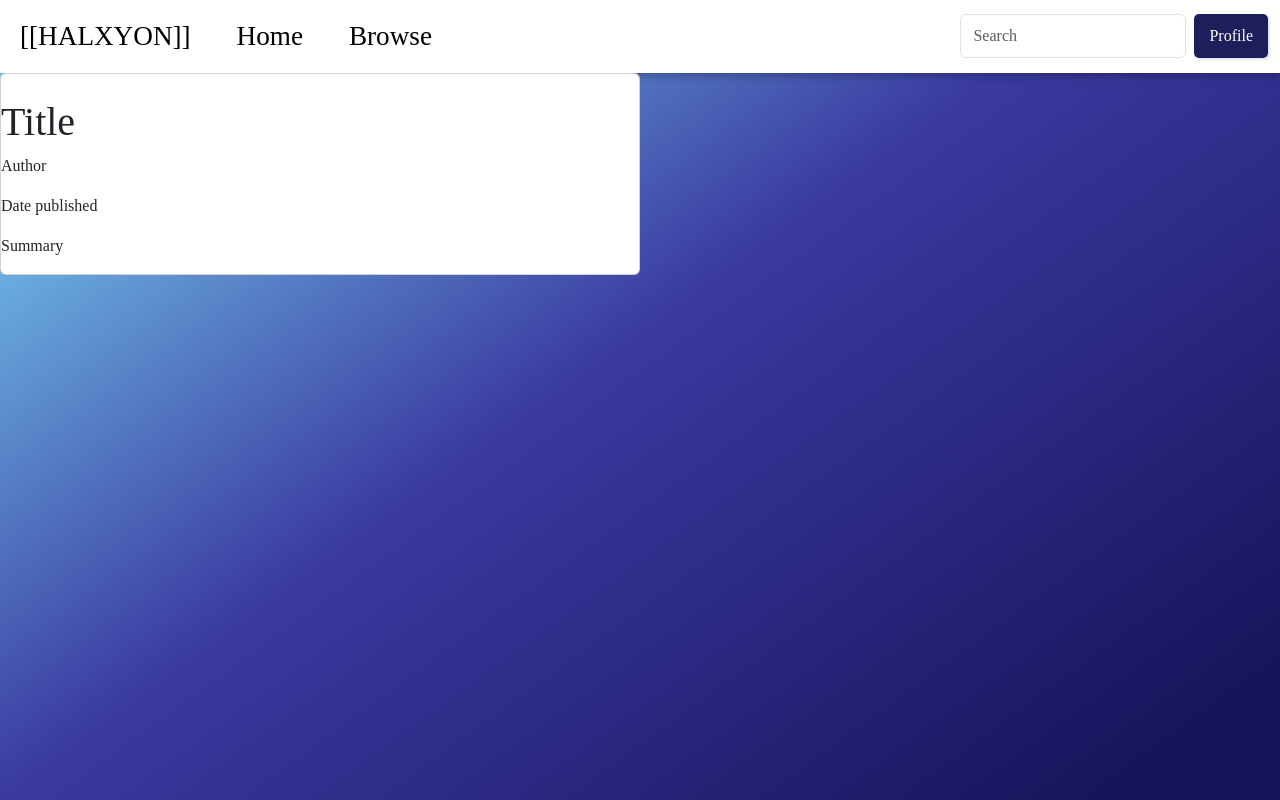
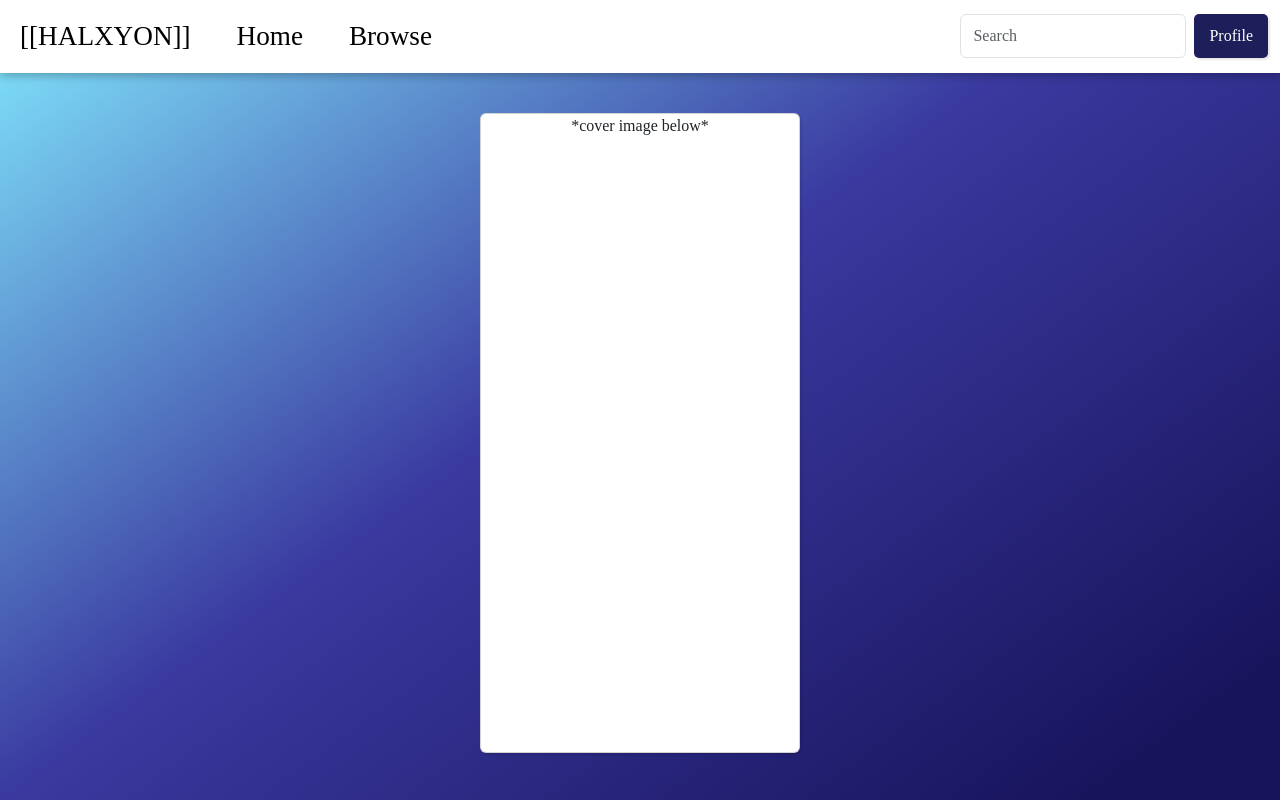
Before and after one commit to lkang172/halxyon, a React (Vite) app: page /browse in a window 1280 px wide. Built offline with nearby package versions, Linux system fonts and the light colour scheme; no server answers; a web font is replaced by a local one.

Commit message:
created cardflip

```diff
--- a/src/App.css
+++ b/src/App.css
@@ -13,6 +13,7 @@ body {
     rgba(24, 20, 92, 1) 92%
   );
   height: 100vh;
+  overflow: hidden;
 
   filter: progid: DXImageTransform.Microsoft.gradient( startColorstr="#F40752", endColorstr="#F9AB8F", GradientType=1 );
   background-repeat: no-repeat;
@@ -74,6 +75,42 @@ button:hover {
   background-color: rgba(0, 0, 0, 0.3);
 }
 
+.container {
+  perspective: 1000px;
+}
+
 .card {
-  width: 50vw;
+  height: 80vh !important;
+  width: 25vw;
+  margin: 5vh auto 0 auto;
+  position: relative;
+  display: flex;
+  justify-content: center;
+  align-items: center;
+  transform-style: preserve-3d;
+  padding: 30px;
+  box-shadow: 2px 2px 2px rgba(0, 0, 0, 0.1);
+  cursor: pointer;
+  transition: transform 0.6s;
+  transform: rotateY(var(--rotate-y, 0));
 }
+
+.card.flip {
+  transform: rotateY(180deg);
+}
+
+.card .front,
+.card .back {
+  position: absolute;
+  width: 100%;
+  height: 100%;
+  backface-visibility: hidden;
+  justify-content: center;
+  align-items: center;
+  text-align: center;
+  overflow: hidden;
+}
+
+.card .back {
+  transform: rotateY(180deg);
+}
--- a/src/Browse.tsx
+++ b/src/Browse.tsx
@@ -6,8 +6,13 @@ const Browse: React.FC = () => {
 
   return (
     <>
-      <div className={"card" + (flip ? " flip" : "")}>
-        <div className="front" onClick={() => setFlip(!flip)}>
+      <div className="container">
+        <div
+          className={`card ${flip ? "flip" : ""}`}
+          onClick={() => setFlip(!flip)}
+        >
+          <div className="front">
+            <p>*cover image below*</p>
             <img src="" />
           </div>
           <div className="back" onClick={() => setFlip(!flip)}>
@@ -17,6 +22,7 @@ const Browse: React.FC = () => {
             <p>Summary</p>
           </div>
         </div>
+      </div>
     </>
   );
 };
```
Lines whose indentation alone changed are shown as unchanged.
